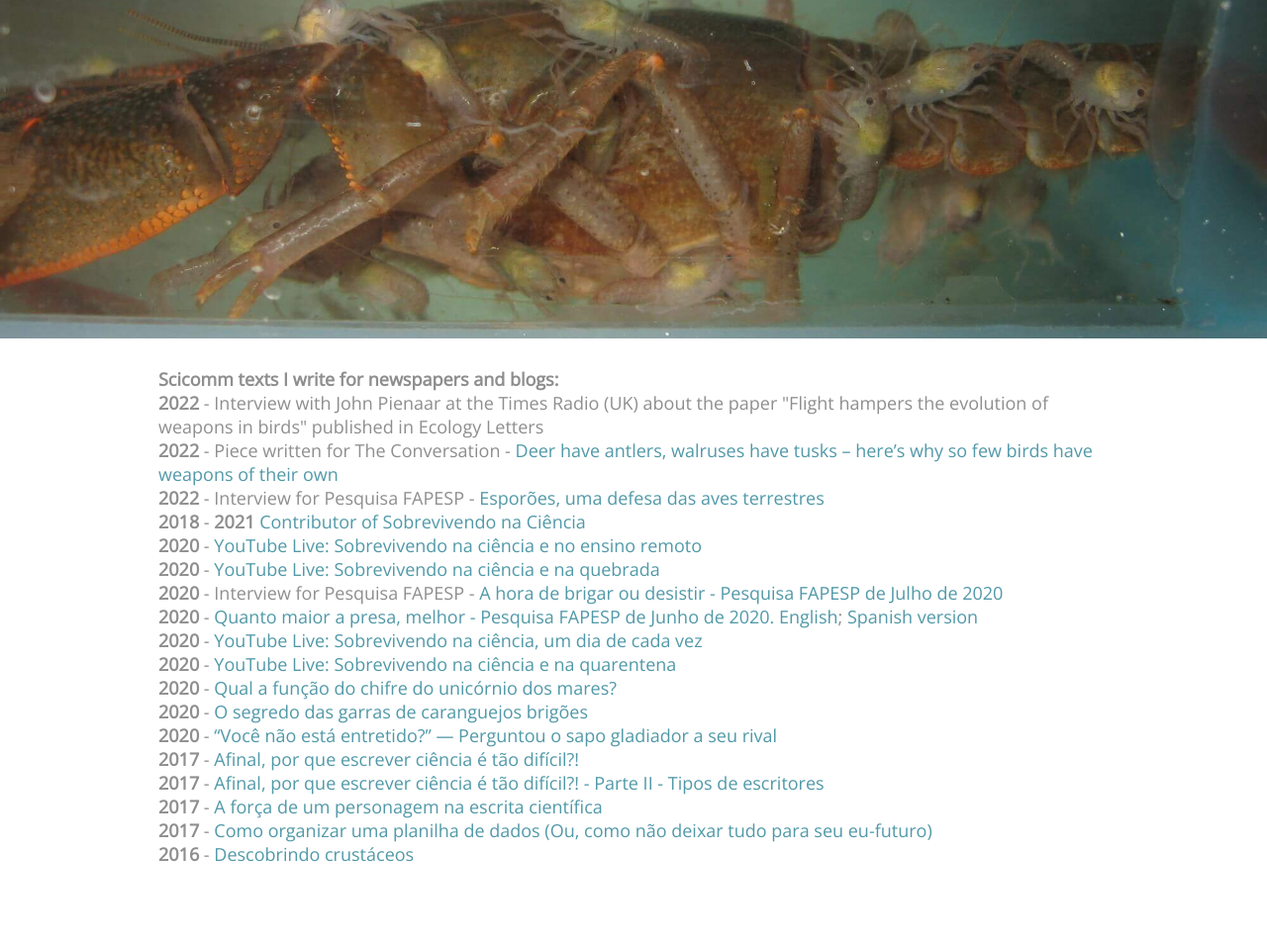
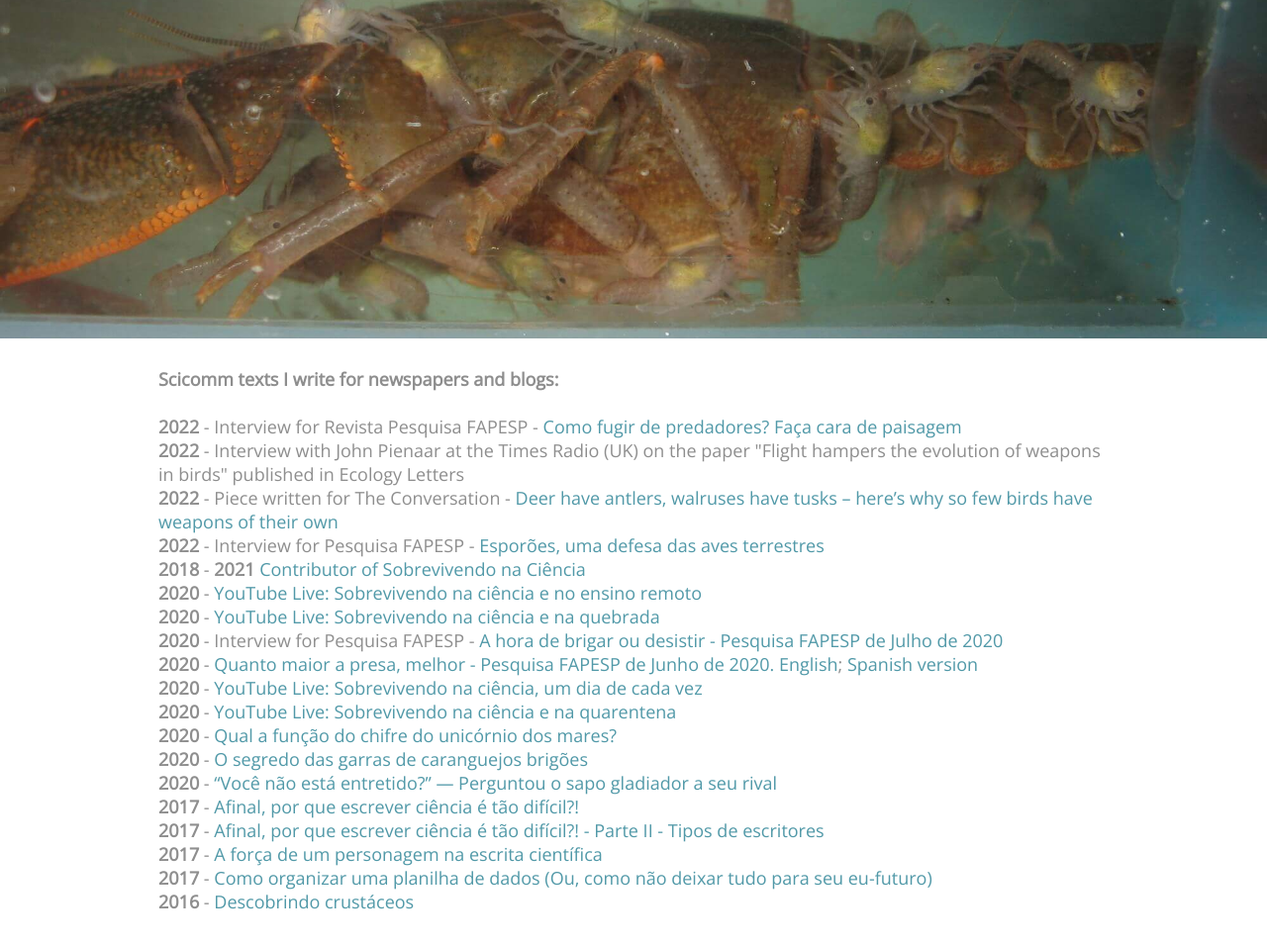
Before and after one commit to alexandrepalaoro/alexandrepalaoro.github.io, a plain HTML site: page media.html in a window 1280 px wide. Shown: the part 255-1212 px from the top of the page at 99% size. Drawn offline with nearby package versions, Linux system fonts and the light colour scheme; a web font is replaced by a local one.

Commit message:
Update media.html

```diff
--- a/media.html
+++ b/media.html
@@ -137,7 +137,15 @@
                             <strong>
                                Scicomm texts I write for newspapers and blogs:                    </strong>
                             <br>
-                                <strong>2022</strong> - Interview with John Pienaar at the Times Radio (UK) about the paper "Flight hampers the evolution of weapons in birds"
+
+                            <br>
+                            <strong>2022</strong> - Interview for Revista Pesquisa FAPESP - <a
+                                href="https://revistapesquisa.fapesp.br/como-fugir-de-predadores-faca-cara-de-paisagem/"
+                                target="_blank">Como fugir de predadores? Faça cara de paisagem</a>
+
+                            <br>
+
+                                <strong>2022</strong> - Interview with John Pienaar at the Times Radio (UK) on the paper "Flight hampers the evolution of weapons in birds"
                             published in Ecology Letters
                             <br>
                                 <strong>2022</strong> - Piece written for The Conversation - <a
```
